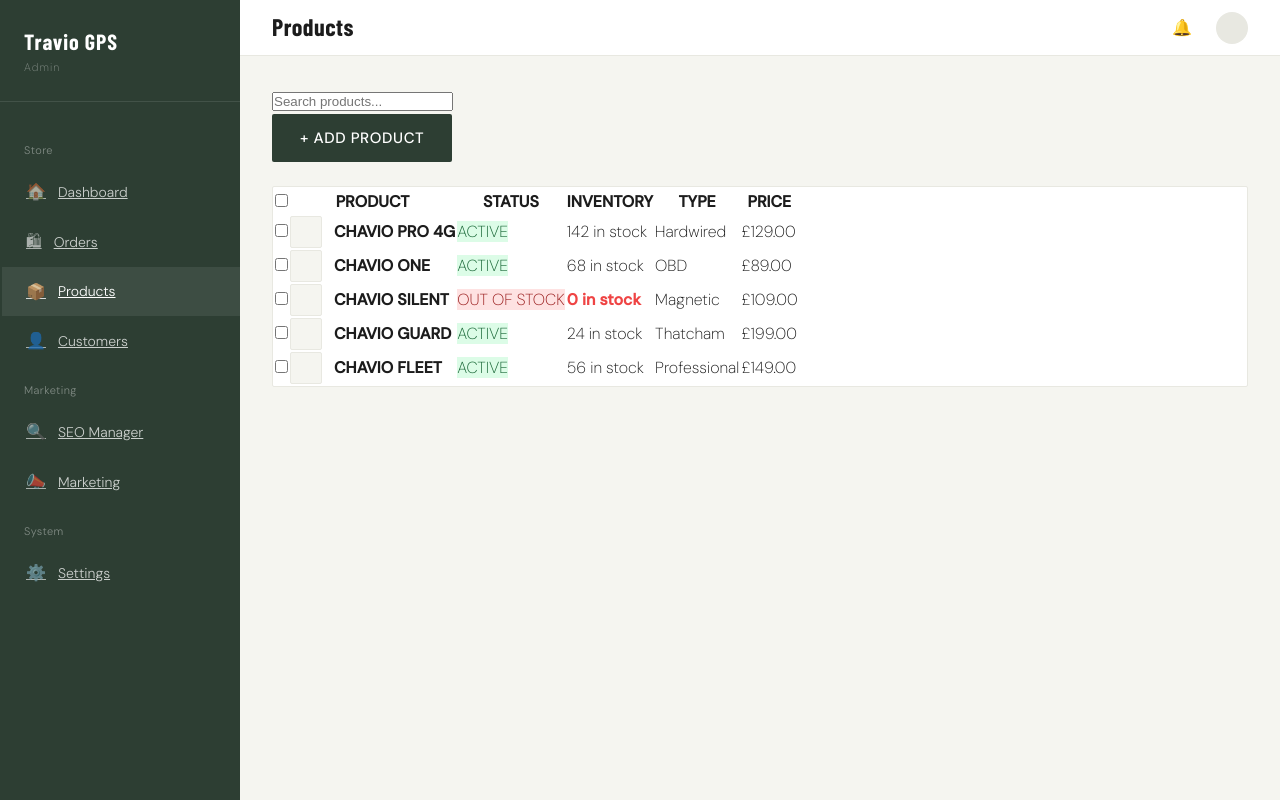
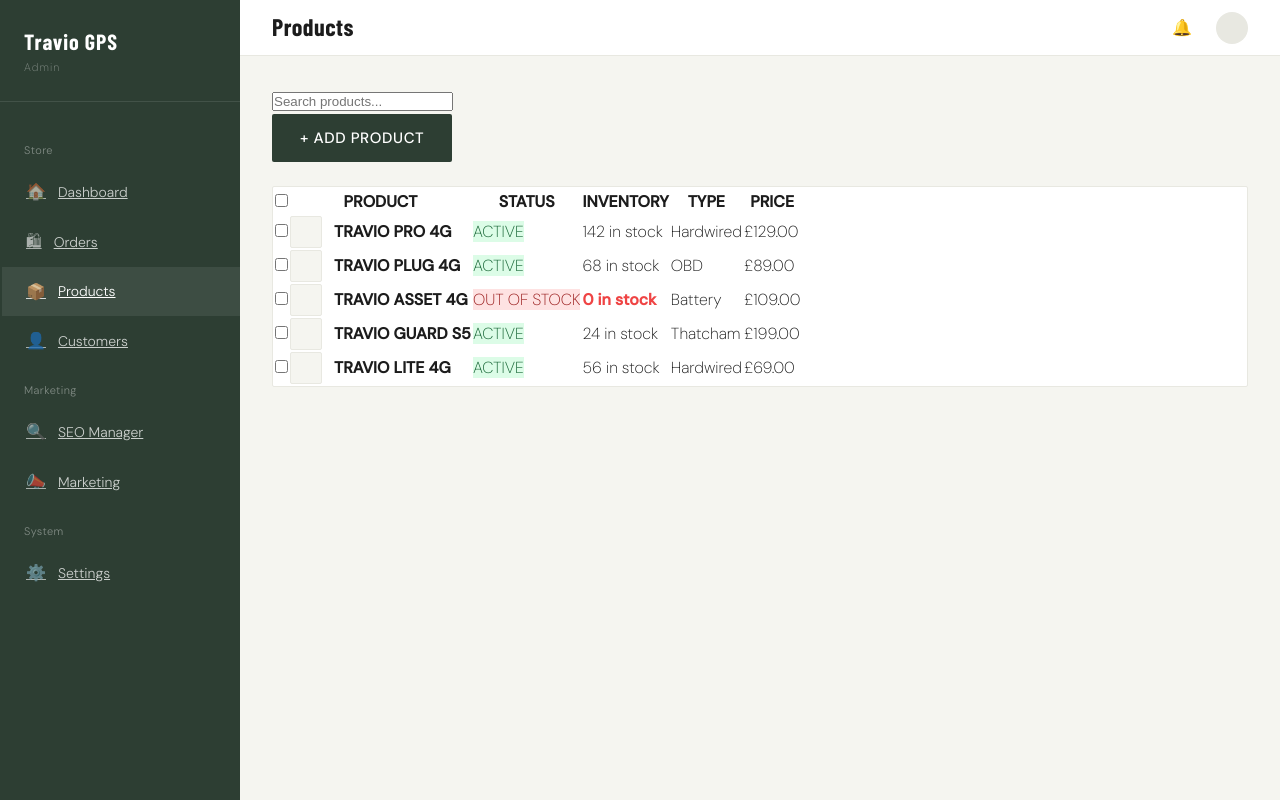
Before and after one commit to PeteCurrey/travio.ag.v0011, a Next.js app: page /admin/products in a window 1280 px wide. Built offline with nearby package versions, Linux system fonts and the light colour scheme; a web font is replaced by a local one.

Commit message:
fix: resolve CSS parsing error and finalize travio branding in admin

```diff
--- a/src/app/admin/products/page.tsx
+++ b/src/app/admin/products/page.tsx
@@ -4,11 +4,11 @@ import React, { useState } from 'react';
 import './AdminProducts.css';
 
 const productList = [
-  { id: 1, name: 'CHAVIO PRO 4G', type: 'Hardwired', price: '£129.00', inventory: 142, status: 'ACTIVE' },
-  { id: 2, name: 'CHAVIO ONE', type: 'OBD', price: '£89.00', inventory: 68, status: 'ACTIVE' },
-  { id: 3, name: 'CHAVIO SILENT', type: 'Magnetic', price: '£109.00', inventory: 0, status: 'OUT OF STOCK' },
-  { id: 4, name: 'CHAVIO GUARD', type: 'Thatcham', price: '£199.00', inventory: 24, status: 'ACTIVE' },
-  { id: 5, name: 'CHAVIO FLEET', type: 'Professional', price: '£149.00', inventory: 56, status: 'ACTIVE' },
+  { id: 1, name: 'TRAVIO PRO 4G', type: 'Hardwired', price: '£129.00', inventory: 142, status: 'ACTIVE' },
+  { id: 2, name: 'TRAVIO PLUG 4G', type: 'OBD', price: '£89.00', inventory: 68, status: 'ACTIVE' },
+  { id: 3, name: 'TRAVIO ASSET 4G', type: 'Battery', price: '£109.00', inventory: 0, status: 'OUT OF STOCK' },
+  { id: 4, name: 'TRAVIO GUARD S5', type: 'Thatcham', price: '£199.00', inventory: 24, status: 'ACTIVE' },
+  { id: 5, name: 'TRAVIO LITE 4G', type: 'Hardwired', price: '£69.00', inventory: 56, status: 'ACTIVE' },
 ];
 
 const AdminProducts = () => {
@@ -72,7 +72,7 @@ const AdminProducts = () => {
             <div className="drawer-content">
               <div className="form-group">
                 <label>Title</label>
-                <input type="text" placeholder="e.g. CHAVIO PRO 4G" />
+                <input type="text" placeholder="e.g. TRAVIO PRO 4G" />
               </div>
               <div className="form-group">
                 <label>Description</label>
--- a/src/components/ui/ProductCard.css
+++ b/src/components/ui/ProductCard.css
@@ -49,7 +49,7 @@
   color: var(--colour-white);
 }
 
-.card-badge.thatcham-s5+ {
+.card-badge.s5-plus-approved {
   background: var(--colour-black);
   color: var(--colour-white);
 }
--- a/src/components/ui/ProductCard.tsx
+++ b/src/components/ui/ProductCard.tsx
@@ -19,7 +19,11 @@ const ProductCard: React.FC<ProductCardProps> = ({ product }) => {
           className="image-placeholder"
           style={{ backgroundImage: `url(${product.image})`, backgroundSize: 'contain', backgroundRepeat: 'no-repeat', backgroundPosition: 'center' }}
         />
-        {product.badge && <span className={`card-badge ${product.badge.toLowerCase().replace(/\s+/g, '-')}`}>{product.badge}</span>}
+        {product.badge && (
+          <span className={`card-badge ${product.badge.toLowerCase().replace(/\s+/g, '-').replace(/\+/g, '-plus')}`}>
+            {product.badge}
+          </span>
+        )}
         <button className="wishlist-btn">
           <svg width="18" height="18" viewBox="0 0 24 24" fill="none" stroke="currentColor" strokeWidth="1.5">
             <path d="M20.84 4.61a5.5 5.5 0 00-7.78 0L12 5.67l-1.06-1.06a5.5 5.5 0 00-7.78 7.78l1.06 1.06L12 21.23l8.72-8.72 1.06-1.06a5.5 5.5 0 000-7.78z" />
```
